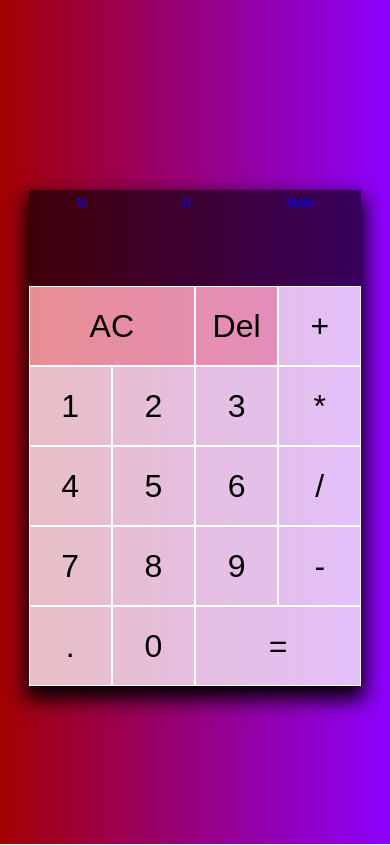
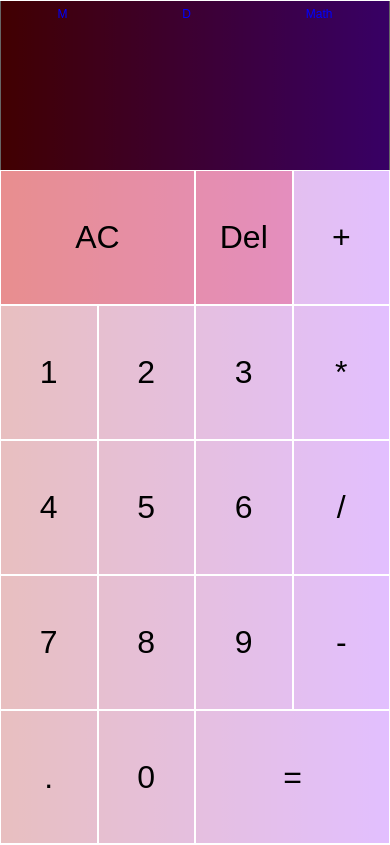
Before and after one commit to MISSIC17/calculator, a React (Create React App) app: page / in a window 390 px wide. Built offline with nearby package versions, Linux system fonts and the light colour scheme; a web font is replaced by a local one.

Commit message:
responsive fix

```diff
--- a/src/responsive.css
+++ b/src/responsive.css
@@ -1,24 +1,26 @@
 @import "./styles.css";
-@media only screen and (max-width: 400px) {
+@media only screen and (max-width: 420px) {
   body {
-    /* overflow: hidden; */
-    max-height: 99vh;
+    overflow: hidden;
   }
   .calculator-grid {
-    max-width: 98vw;
-    max-height: 95vh;
-    grid-template-columns: repeat(4, 5.2rem);
-  grid-template-rows: minmax(6rem, auto) repeat(5, 5rem);
+    max-width: 100vw;
+    max-height: 100vh;
+    margin-top: 0rem;
+    grid-template-columns: repeat(4, calc(100vw / 4));
+    grid-template-rows: minmax(20vh, auto) repeat(5, calc(80vh / 5));
+    border: 1px solid white;
   }
-  .calculator-grid .functionalButton:active, .calculator-grid .functionalButton:hover{
+  .calculator-grid .functionalButton:active,
+  .calculator-grid .functionalButton:hover {
     animation: bgShiftFunctionality 0.1s backwards;
   }
-  .calculator-grid button:active, .calculator-grid button:hover{
+  .calculator-grid button:active,
+  .calculator-grid button:hover {
     animation: bgShift 0.1s backwards;
-
   }
-  .footer-information{
-      display:none;
+  .footer-information {
+    display: none;
   }
 }
 @keyframes bgShiftFunctionality {
--- a/src/styles.css
+++ b/src/styles.css
@@ -20,7 +20,6 @@
 }
 body {
   min-height: 100vh;
-  /* background: linear-gradient(to right, rgb(163, 1, 1), rgb(140, 0, 255)); */
   background: var(--root-background);
   display: grid;
   place-items: center;
@@ -40,7 +39,6 @@ body {
   font-size: 2rem;
   border: 1px solid white;
   outline: none;
-  /* background-color: rgba(255, 255, 255, 0.75); */
   background: var(--button-background);
 }
 .calculator-grid .functionalButton {
@@ -82,7 +80,6 @@ body {
   word-wrap: break-word;
   word-break: break-all;
   font-family: "Electrolize", sans-serif;
-  /* filter: blur(5px); */
 }
 .output .minor-details {
   color: blue;
@@ -95,7 +92,6 @@ body {
   width: 100%;
 }
 .previous-operand {
-  /* color: rgb(255 255 255 /0.75); */
   color: rgb(139 234 75 /0.75);
   font-size: 1.5rem;
 }
@@ -104,7 +100,6 @@ body {
   font-size: 2.5rem;
 }
 .previous-operand-small{
-  /* color: rgb(255 255 255 /0.75); */
   color: rgb(139 234 75 /0.75);
   font-size: 1rem;
 }
```
